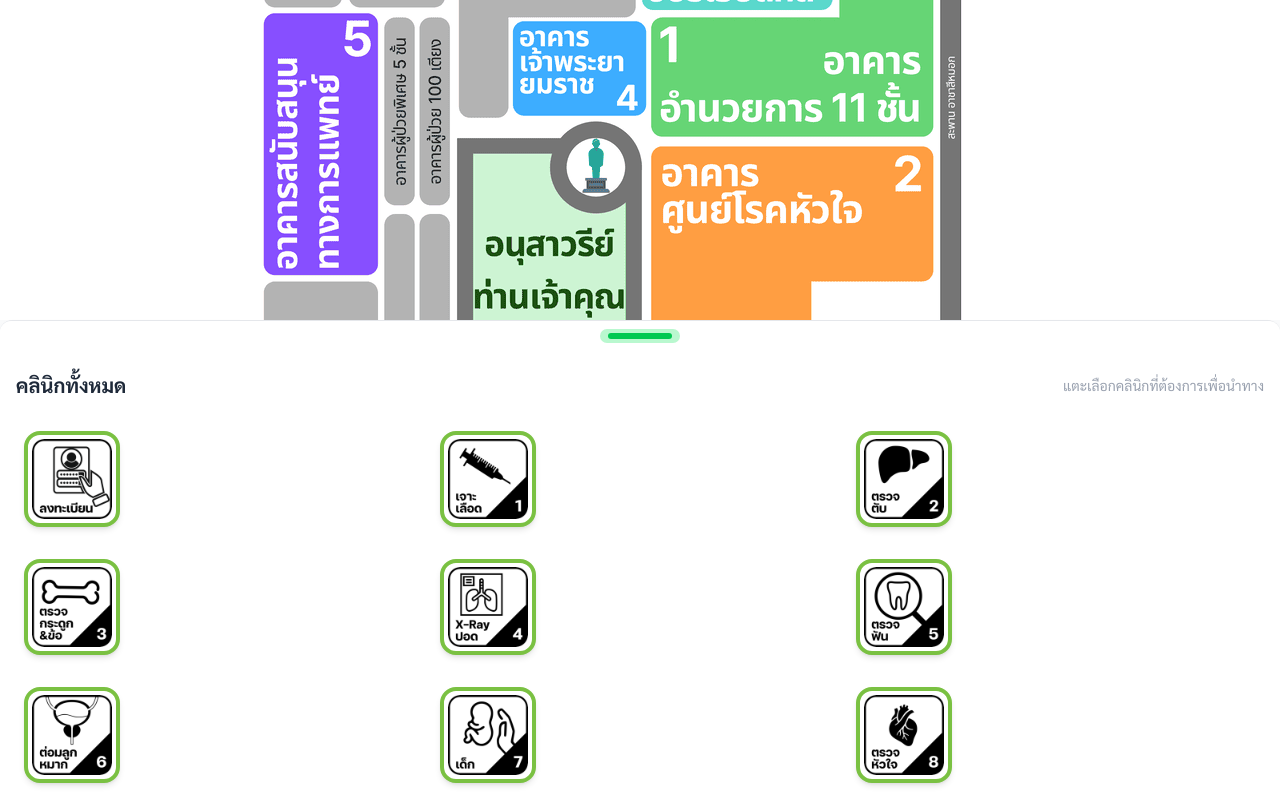
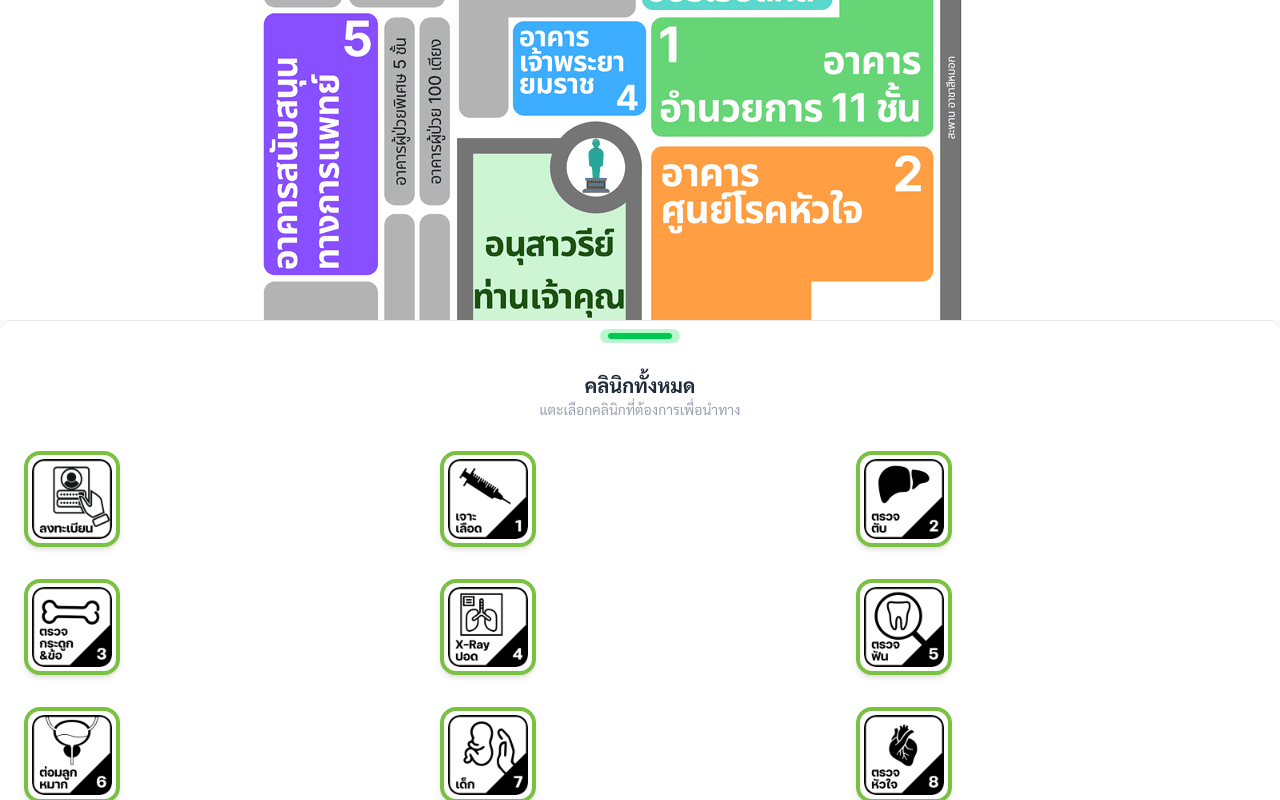
Before and after one commit to jobpawatklapajon/hospital-map, a React (Vite) app: page / in a window 1280 px wide. Built offline with nearby package versions, Linux system fonts and the light colour scheme; a web font is replaced by a local one.

Commit message:
update text align

```diff
--- a/src/components/ClinicList.jsx
+++ b/src/components/ClinicList.jsx
@@ -209,7 +209,7 @@
             {selectedBuild == null ? (
                 // All clinics view
                 <>
-                    <div className="flex items-center mb-6 justify-between">
+                    <div className="flex flex-col items-center mb-6 justify-center">
                         <h2 className="text-xl font-bold text-gray-800">คลินิกทั้งหมด</h2>
                         <p className="text-sm text-gray-400">แตะเลือกคลินิกที่ต้องการเพื่อนำทาง</p>
                     </div>
```
